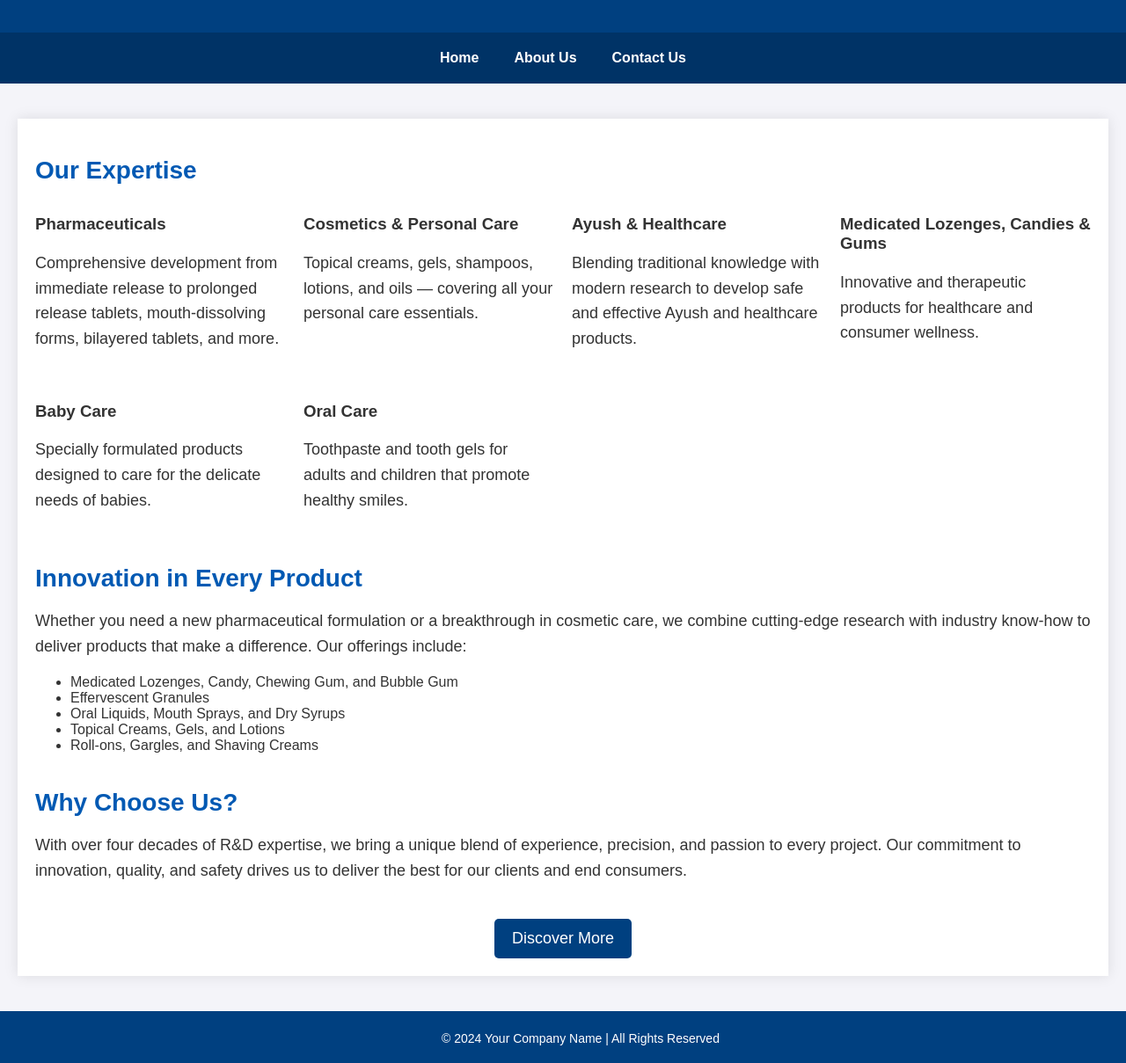
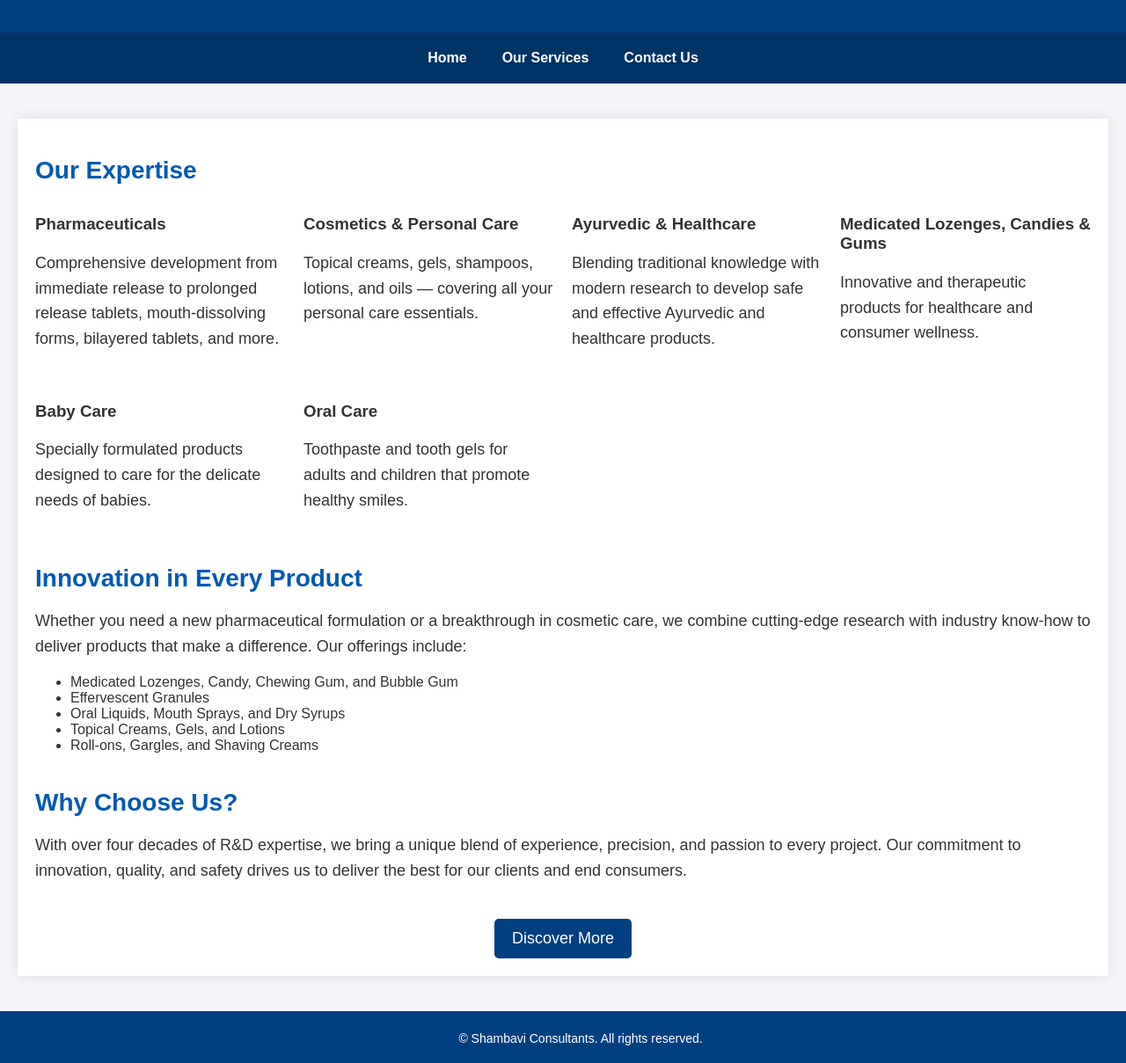
Before and after one commit to sahitya-pavurala/sahitya-pavurala.github.io, a plain HTML site: page index.html in a window 1280 px wide. Shown: the part 89-1298 px from the top of the page at 88% size. Drawn offline with Linux system fonts and the light colour scheme.

Commit message:
add content

```diff
--- a/index.html
+++ b/index.html
@@ -138,7 +138,7 @@
     <!-- Navigation -->
     <nav>
         <a href="index.html">Home</a>
-        <a href="about.html">About Us</a>
+        <a href="services.html">Our Services</a>
         <a href="contact.html">Contact Us</a>
     </nav>
 
@@ -157,8 +157,8 @@
                     <p>Topical creams, gels, shampoos, lotions, and oils — covering all your personal care essentials.</p>
                 </div>
                 <div>
-                    <h3>Ayush & Healthcare</h3>
-                    <p>Blending traditional knowledge with modern research to develop safe and effective Ayush and healthcare products.</p>
+                    <h3>Ayurvedic & Healthcare</h3>
+                    <p>Blending traditional knowledge with modern research to develop safe and effective Ayurvedic and healthcare products.</p>
                 </div>
                 <div>
                     <h3>Medicated Lozenges, Candies & Gums</h3>
@@ -202,7 +202,7 @@
 
     <!-- Footer -->
     <footer>
-        <p>&copy; 2024 Your Company Name | All Rights Reserved</p>
+        <p>&copy; Shambavi Consultants. All rights reserved.</p>
     </footer>
 
 </body>
```
Also changed, not shown: contact.html (+1 -1 lines), services.html (+1 -1 lines).
